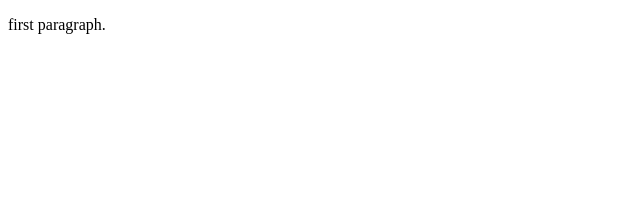
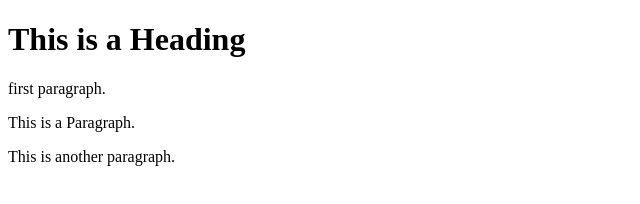
Before and after one commit to Shehzad-073/learning-git, a plain HTML site: page index.html in a window 1280 px wide. Shown: the whole page, without its empty margins (0-640 px from the left). Drawn offline with Linux system fonts and the light colour scheme.

Commit message:
resolove conflict

```diff
--- a/index.html
+++ b/index.html
@@ -6,6 +6,9 @@
     <title>Page title</title>
 </head>
 <body>
+    <h1>This is a Heading</h1>
     <p>first paragraph.</p>
+    <p>This is a Paragraph.</p>
+    <p>This is another paragraph.</p>
 </body>
 </html>
```
